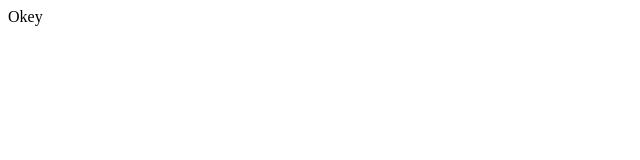
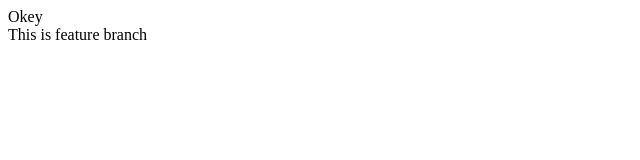
Before and after one commit to Temka24/Test, a plain HTML site: page index.html in a window 1280 px wide. Shown: the whole page, without its empty margins (0-640 px from the left). Drawn offline with Linux system fonts and the light colour scheme.

Commit message:
Okey feature bravh

```diff
--- a/index.html
+++ b/index.html
@@ -8,6 +8,7 @@
 <body>
     <div>
         Okey
+        <div>This is feature branch</div>
     </div>
 </body>
 </html>
```
